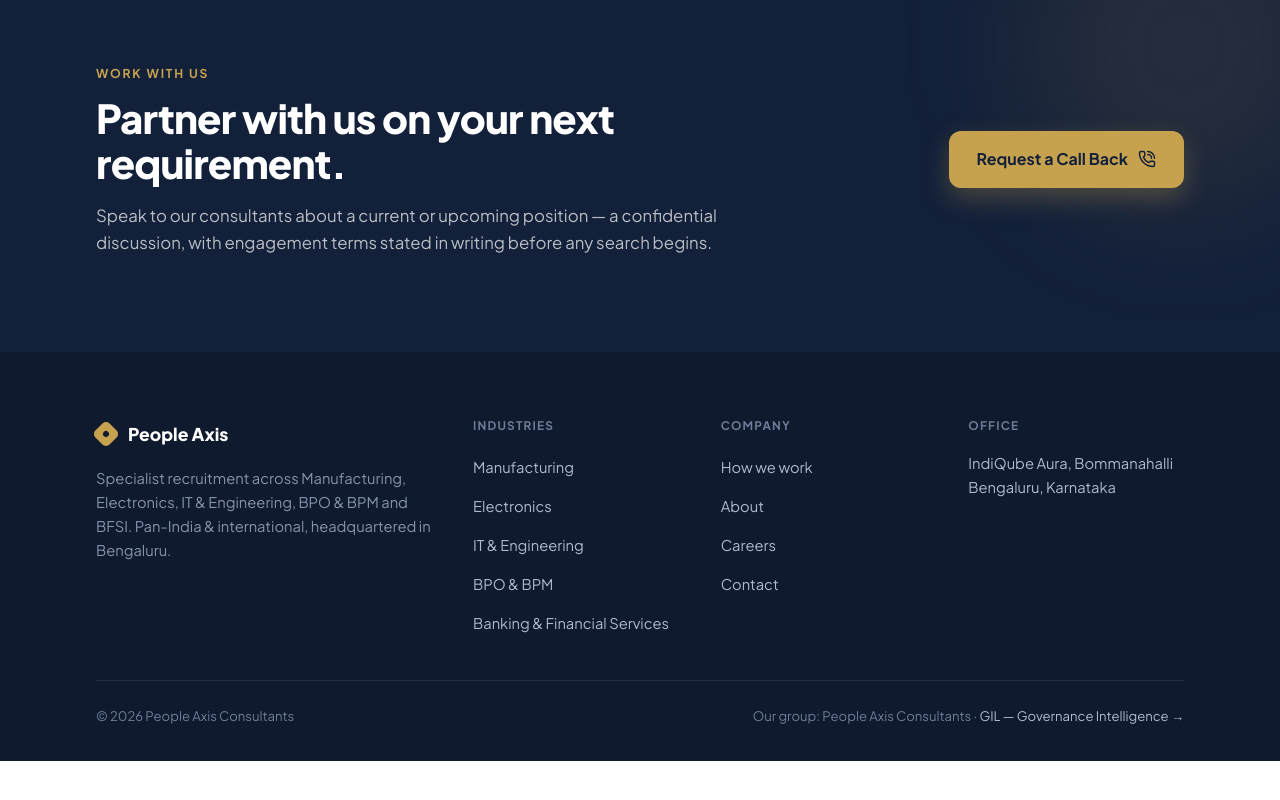
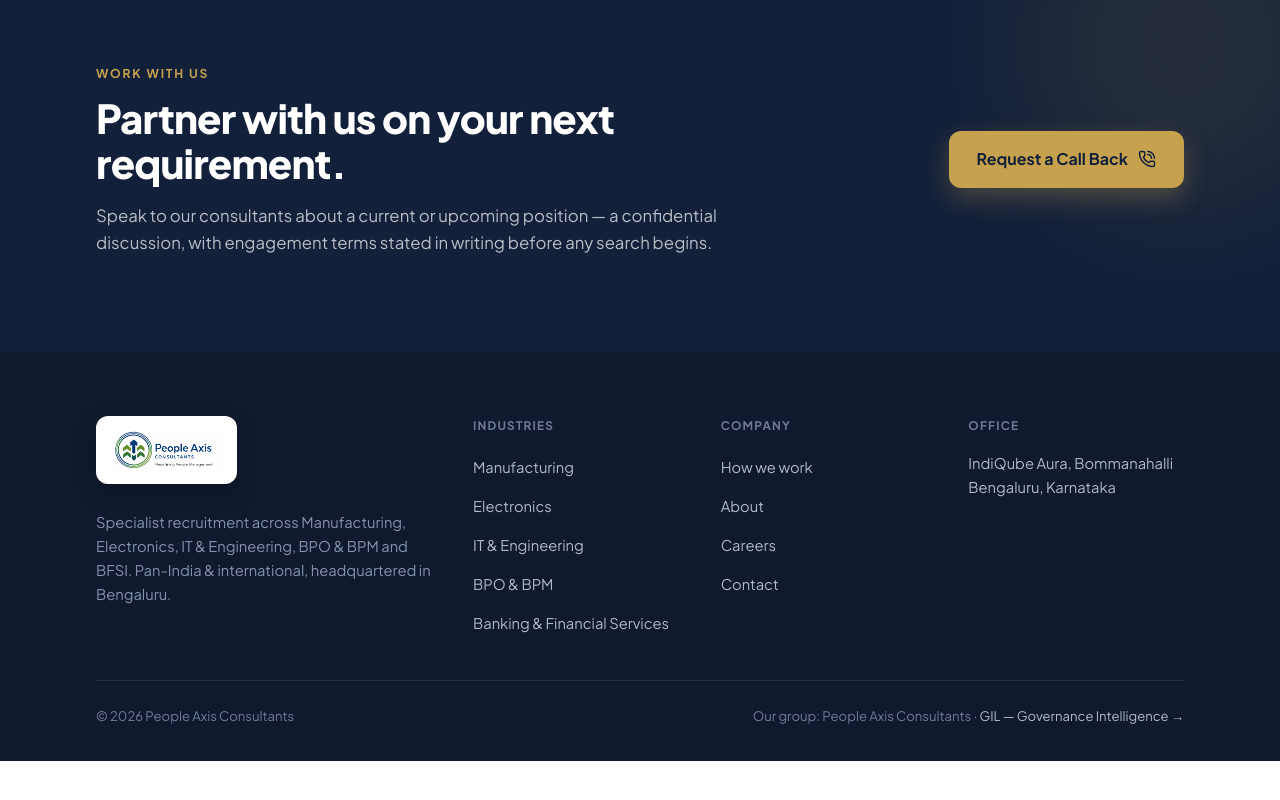
Before and after one commit to G-I-L/Website-PAC, a Next.js app: page / in a window 1280 px wide. Shown: the part 3733-4533 px from the top of the page. Built offline with nearby package versions, Linux system fonts and the light colour scheme.

Commit message:
Add logo to footer in a white badge card to suit dark background

```diff
--- a/src/components/Footer.tsx
+++ b/src/components/Footer.tsx
@@ -1,4 +1,5 @@
 import Link from "next/link";
+import Image from "next/image";
 
 const INDUSTRIES = [
   { href: "/industries#manufacturing", label: "Manufacturing" },
@@ -21,11 +22,17 @@ export default function Footer() {
       <div className="mx-auto max-w-6xl px-6 pb-[34px] pt-14 md:px-8 md:pt-16">
         <div className="grid grid-cols-2 gap-x-8 gap-y-10 border-b border-white/[0.09] pb-11 md:grid-cols-[1.6fr_1fr_1fr_1fr]">
           <div className="col-span-2 md:col-span-1">
-            <Link href="/" className="mb-[18px] inline-flex items-center gap-3">
-              <span className="flex h-5 w-5 rotate-45 items-center justify-center rounded-[5px] bg-gold">
-                <span className="h-1.5 w-1.5 rounded-full bg-navy-dark" />
-              </span>
-              <span className="text-[1.1rem] font-extrabold text-white">People Axis</span>
+            <Link
+              href="/"
+              className="mb-5 inline-block rounded-xl bg-white p-3 shadow-[0_8px_20px_rgba(0,0,0,0.2)]"
+            >
+              <Image
+                src="/logo.png"
+                alt="People Axis Consultants"
+                width={923}
+                height={346}
+                className="h-11 w-auto"
+              />
             </Link>
             <p className="max-w-[38ch] text-[0.92rem] leading-relaxed text-[#8593ac]">
               Specialist recruitment across Manufacturing, Electronics, IT &amp; Engineering,
```
